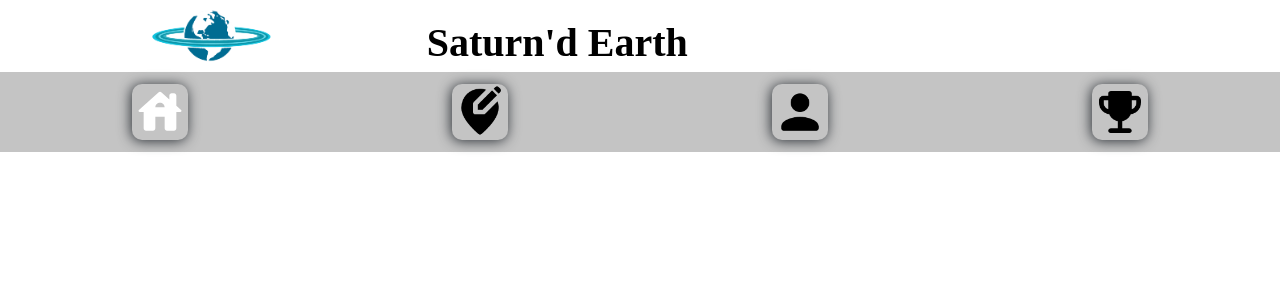
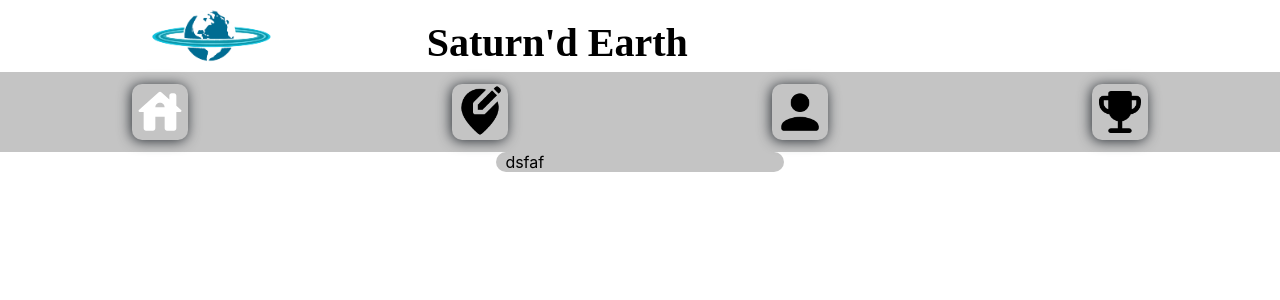
Before and after one commit to Saturnd-Earth/se-fe, a React (Create React App) app: page / in a window 1280 px wide. Shown: the top 300 px of the page. Built offline with nearby package versions, Linux system fonts and the light colour scheme; a web font is replaced by a local one.

Commit message:
add basic post outline

```diff
--- a/src/App.js
+++ b/src/App.js
@@ -1,5 +1,6 @@
 // import logo from './logo.svg';
 import Header from './Header/Header'
+import Post from './Post/Post.js'
 
 import './App.css';
 
@@ -7,6 +8,7 @@ function App() {
   return (
     <div className="App">
       <Header/>
+      <Post/>
     </div>
   );
 }
--- /dev/null
+++ b/src/Post/Post.js
@@ -0,0 +1,11 @@
+import React from 'react';
+import './Post.scss';
+
+export default function Post() {
+    return (
+        <section className='post'>
+            <section className='post-top'>dsfaf</section>
+            <section className='post-bottom'></section>
+        </section>
+    )
+}
--- /dev/null
+++ b/src/Post/Post.scss
@@ -0,0 +1,9 @@
+.post {
+    display: grid;
+    grid-template-columns: .25fr 1fr;
+    width: 18em;
+    border-radius: 10px;
+    background-color: #C4C4C4;
+    justify-self: center;
+    align-self: center;
+}
```
